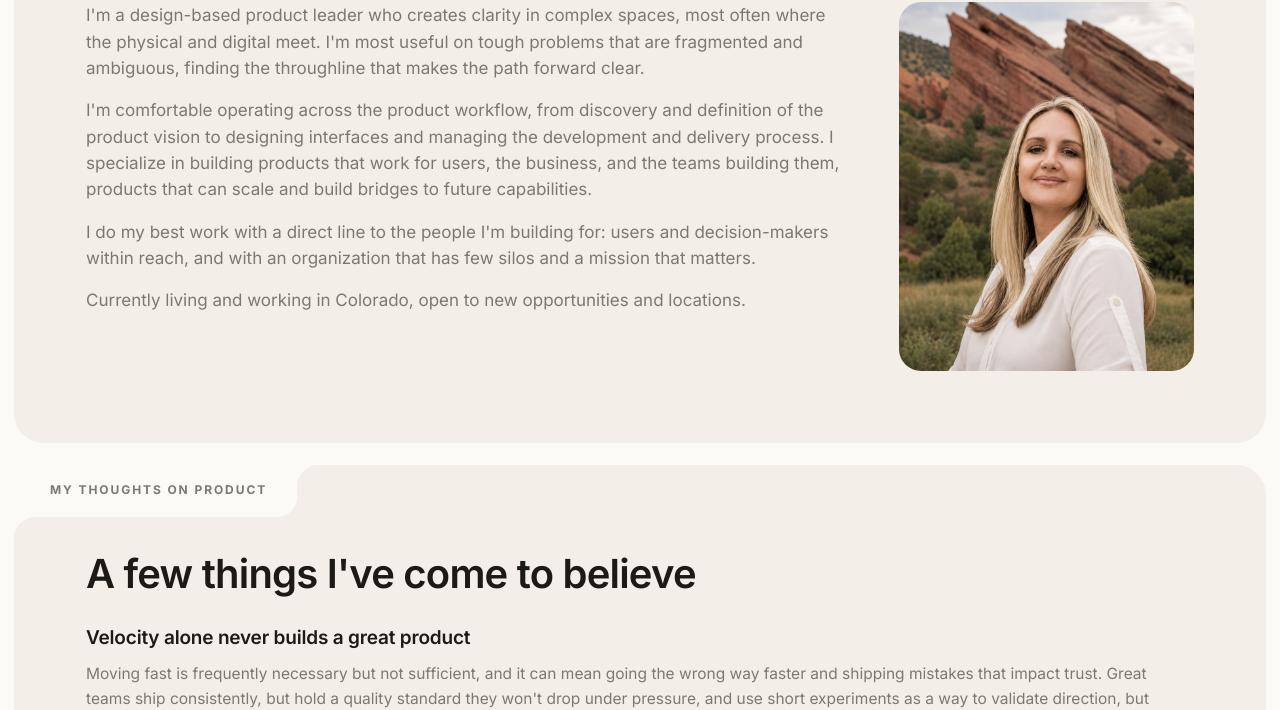
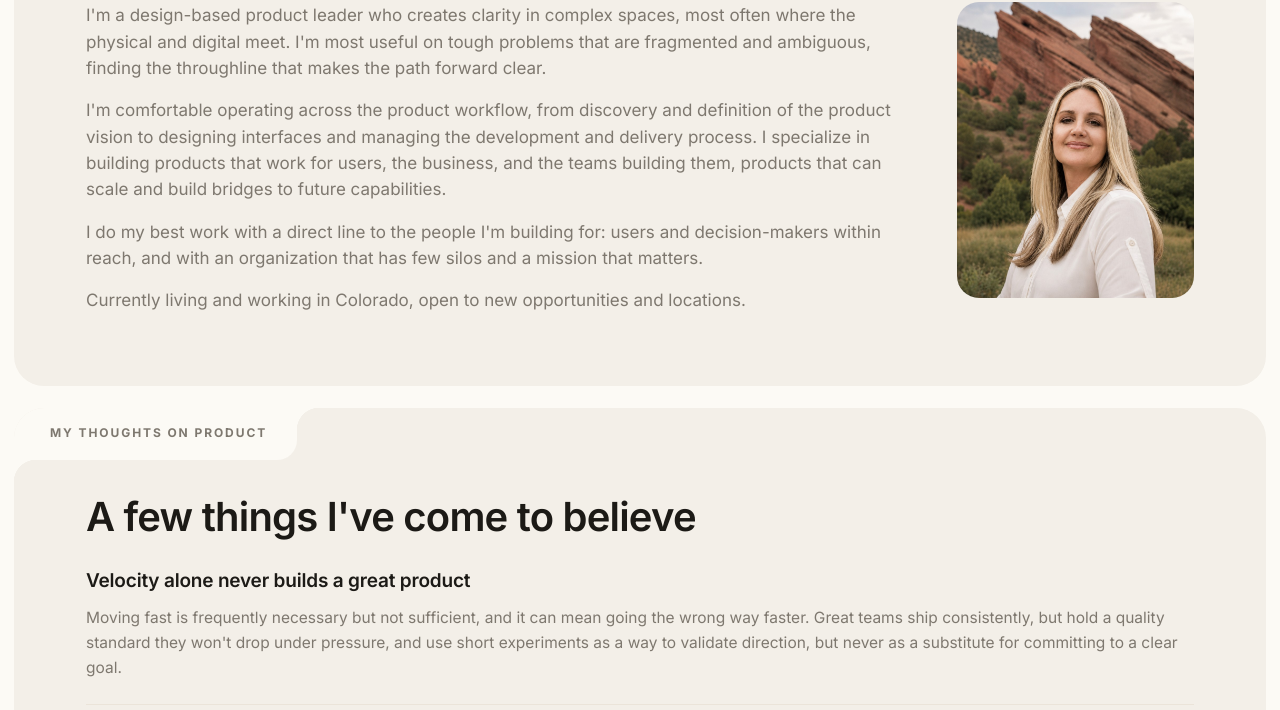
Before and after one commit to hollynava/portfolio, a plain HTML site: page about_lean.html in a window 1280 px wide. Shown: the part 251-961 px from the top of the page. Drawn offline with Linux system fonts and the light colour scheme.

Commit message:
Add files via upload

```diff
--- a/about_lean.html
+++ b/about_lean.html
@@ -42,7 +42,7 @@
 
   /* Intro (photo + lede) */
   .intro{display:block}
-  .intro-cols{display:grid;grid-template-columns:1.44fr 0.56fr;gap:56px;align-items:start;margin-top:26px}
+  .intro-cols{display:grid;grid-template-columns:1.55fr 0.45fr;gap:56px;align-items:start;margin-top:26px}
   .intro .photo{width:100%;aspect-ratio:4/5;border-radius:22px;object-fit:cover;object-position:center;display:block}
   .intro .eyebrow{font-weight:700;font-size:12px;letter-spacing:.16em;text-transform:uppercase;color:var(--muted)}
   .intro h1{font-size:clamp(26px,3.5vw,45px);margin:14px 0 0}
@@ -125,7 +125,7 @@
     <div class="beliefs">
       <div class="belief">
         <h4>Velocity alone never builds a great product</h4>
-        <p>Moving fast is frequently necessary but not sufficient, and it can mean going the wrong way faster and shipping mistakes that impact trust. Great teams ship consistently, but hold a quality standard they won't drop under pressure, and use short experiments as a way to validate direction, but never as a substitute for committing to a clear goal.</p>
+        <p>Moving fast is frequently necessary but not sufficient, and it can mean going the wrong way faster. Great teams ship consistently, but hold a quality standard they won't drop under pressure, and use short experiments as a way to validate direction, but never as a substitute for committing to a clear goal.</p>
       </div>
       <div class="belief">
         <h4>Trust past behaviors</h4>
```
Also changed, not shown: about.html (+1 -1 lines).
